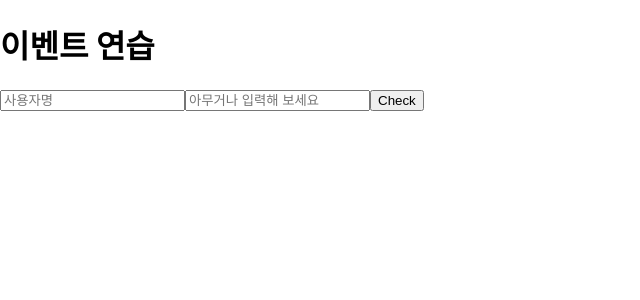
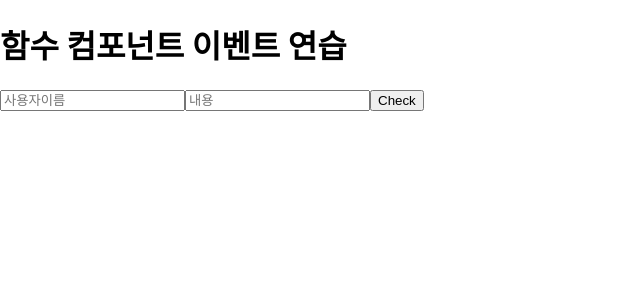
Before and after one commit to parkgeonwoong/study-reacts, a React (Create React App) app: page / in a window 1280 px wide. Shown: the top 300 px of the page, without its empty margins (0-640 px from the left). Built offline with nearby package versions, Linux system fonts and the light colour scheme.

Commit message:
funcComponent: eventHandle

```diff
--- a/src/App.js
+++ b/src/App.js
@@ -1,11 +1,8 @@
 import "./App.css";
-import MyComponent from "./components/MyComponent";
-import Counter from "./components/Counter";
-import Say from "./components/Say";
-import EventPractice from "./components/EventPractice";
+import EventPracticeFuc from "./components/EventPracticeFuc";
 
 const App = () => {
-  return <EventPractice />;
+  return <EventPracticeFuc />;
 };
 
 export default App;
--- /dev/null
+++ b/src/components/EventPracticeFuc.js
@@ -0,0 +1,93 @@
+import { useState } from "react";
+
+// const EventPracticeFuc = () => {
+//   const [username, setUsername] = useState("");
+//   const [message, setMessage] = useState("");
+//   const handleUserChange = (e) => setUsername(e.target.value);
+//   const handleMessageChange = (e) => setMessage(e.target.value);
+//   const handleClick = () => {
+//     alert(username + ": " + message);
+//     setUsername("");
+//     setMessage("");
+//   };
+//   const handleKeyPress = (e) => {
+//     if (e.key === "Enter") {
+//       handleClick();
+//     }
+//   };
+//   return (
+//     <div>
+//       <h1>함수 컴포넌트 이벤트 연습</h1>
+//       <input
+//         type="text"
+//         name="username"
+//         placeholder="사용자이름"
+//         value={username}
+//         onChange={handleUserChange}
+//       ></input>
+//       <input
+//         type="text"
+//         name="message"
+//         placeholder="내용"
+//         value={message}
+//         onChange={handleMessageChange}
+//         onKeyPress={handleKeyPress}
+//       ></input>
+//       <button onClick={handleClick}>Check</button>
+//     </div>
+//   );
+// };
+
+const EventPracticeFuc = () => {
+  const [form, setForm] = useState({
+    username: "",
+    message: "",
+  });
+
+  const { username, message } = form;
+  const onChange = (e) => {
+    const nextForm = {
+      ...form,
+      [e.target.name]: e.target.value,
+    };
+    setForm(nextForm);
+  };
+
+  const onClick = () => {
+    alert(username + ": " + message);
+    setForm({
+      username: "",
+      message: "",
+    });
+  };
+
+  const onKeyPress = (e) => {
+    if (e.key === "Enter") {
+      onClick();
+    }
+  };
+
+  return (
+    <div>
+      <h1>함수 컴포넌트 이벤트 연습</h1>
+      <input
+        type="text"
+        name="username"
+        placeholder="사용자이름"
+        value={username}
+        onChange={onChange}
+      ></input>
+      <input
+        type="text"
+        name="message"
+        placeholder="내용"
+        value={message}
+        onChange={onChange}
+        onKeyPress={onKeyPress}
+      ></input>
+      <button onClick={onClick}>Check</button>
+    </div>
+  );
+};
+
+export default EventPracticeFuc;
```
